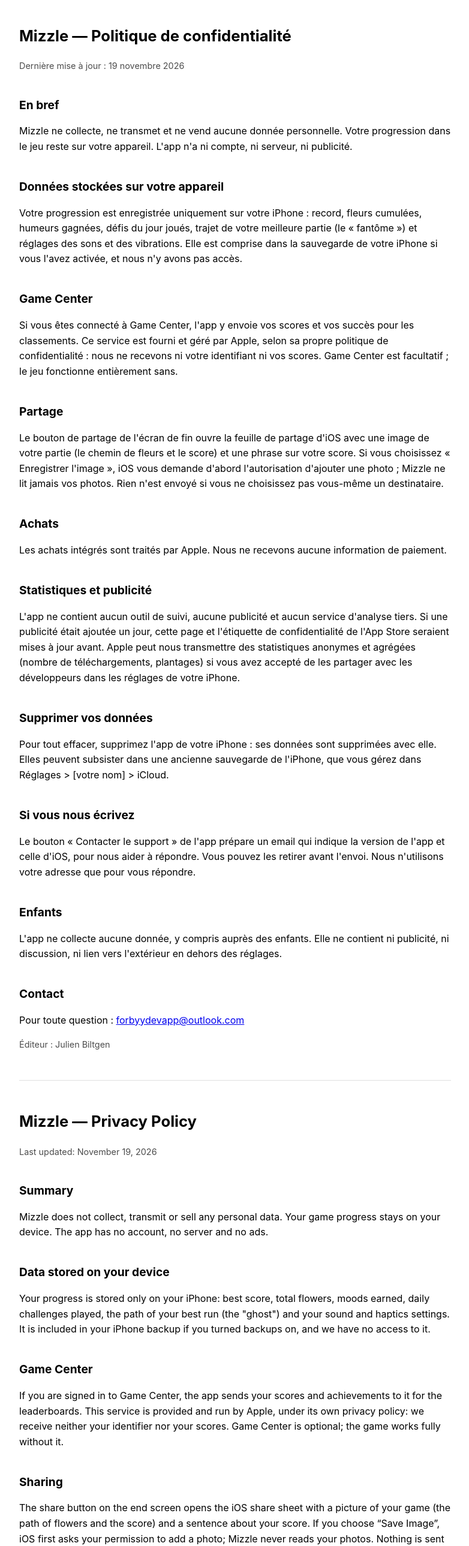
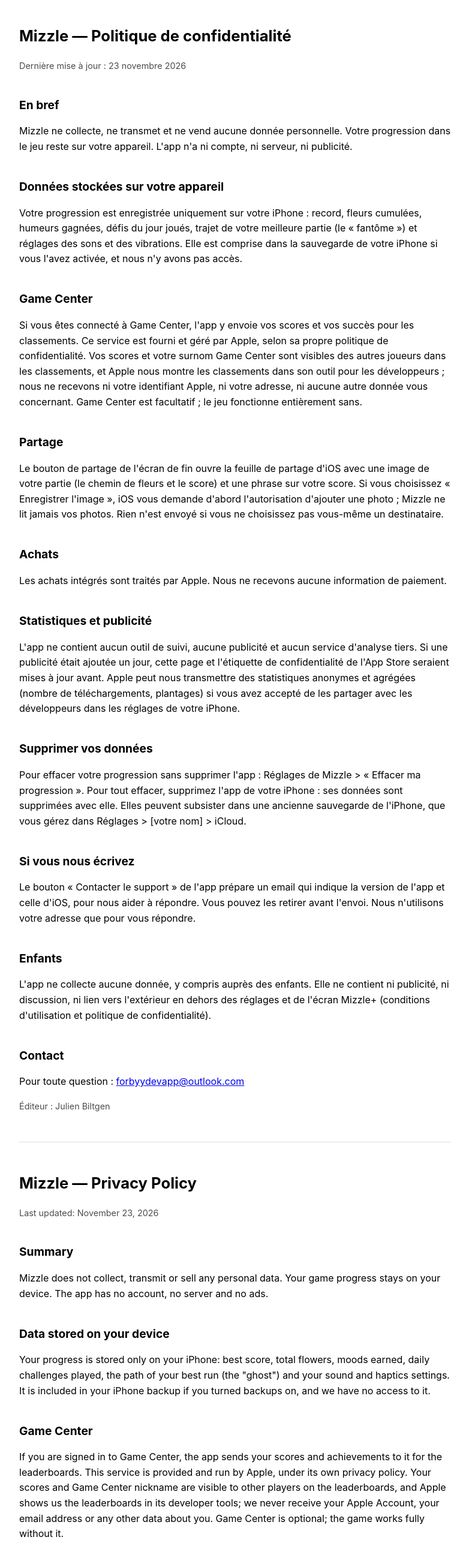
Before and after one commit to Forbyyy/studio-legal, a plain HTML site: page arcade/confidentialite.html in a window 1280 px wide. Shown: the top 2578 px of the page at 60% size, without its empty margins (248-1030 px from the left). Drawn offline with Linux system fonts and the light colour scheme.

Commit message:
Mizzle : politique de confidentialité mise à jour (Game Center visible des autres joueurs, liens de l'écran Mizzle+, « Effacer ma progression »)
Co-Authored-By: Claude Opus 5.5 <noreply@anthropic.com>

```diff
--- a/arcade/confidentialite.html
+++ b/arcade/confidentialite.html
@@ -13,10 +13,10 @@
 </style>
 </head>
 <body>
-<!-- Mizzle, version 1.0 : vérifié dans le code le 2026-11-19 (aucun accès réseau propre ; Game Center et achats gérés par Apple). -->
+<!-- Mizzle, version 1.0 : vérifié dans le code le 2026-11-19, relu le 2026-11-23 (build 4) (aucun accès réseau propre ; Game Center et achats gérés par Apple). -->
 
 <h1>Mizzle — Politique de confidentialité</h1>
-<p class="muted">Dernière mise à jour : 19 novembre 2026</p>
+<p class="muted">Dernière mise à jour : 23 novembre 2026</p>
 
 <h2>En bref</h2>
 <p>Mizzle ne collecte, ne transmet et ne vend aucune donnée personnelle. Votre progression dans le jeu reste sur votre appareil. L'app n'a ni compte, ni serveur, ni publicité.</p>
@@ -25,7 +25,7 @@
 <p>Votre progression est enregistrée uniquement sur votre iPhone : record, fleurs cumulées, humeurs gagnées, défis du jour joués, trajet de votre meilleure partie (le « fantôme ») et réglages des sons et des vibrations. Elle est comprise dans la sauvegarde de votre iPhone si vous l'avez activée, et nous n'y avons pas accès.</p>
 
 <h2>Game Center</h2>
-<p>Si vous êtes connecté à Game Center, l'app y envoie vos scores et vos succès pour les classements. Ce service est fourni et géré par Apple, selon sa propre politique de confidentialité : nous ne recevons ni votre identifiant ni vos scores. Game Center est facultatif ; le jeu fonctionne entièrement sans.</p>
+<p>Si vous êtes connecté à Game Center, l'app y envoie vos scores et vos succès pour les classements. Ce service est fourni et géré par Apple, selon sa propre politique de confidentialité. Vos scores et votre surnom Game Center sont visibles des autres joueurs dans les classements, et Apple nous montre les classements dans son outil pour les développeurs ; nous ne recevons ni votre identifiant Apple, ni votre adresse, ni aucune autre donnée vous concernant. Game Center est facultatif ; le jeu fonctionne entièrement sans.</p>
 
 <h2>Partage</h2>
 <p>Le bouton de partage de l'écran de fin ouvre la feuille de partage d'iOS avec une image de votre partie (le chemin de fleurs et le score) et une phrase sur votre score. Si vous choisissez « Enregistrer l'image », iOS vous demande d'abord l'autorisation d'ajouter une photo ; Mizzle ne lit jamais vos photos. Rien n'est envoyé si vous ne choisissez pas vous-même un destinataire.</p>
@@ -37,13 +37,13 @@
 <p>L'app ne contient aucun outil de suivi, aucune publicité et aucun service d'analyse tiers. Si une publicité était ajoutée un jour, cette page et l'étiquette de confidentialité de l'App Store seraient mises à jour avant. Apple peut nous transmettre des statistiques anonymes et agrégées (nombre de téléchargements, plantages) si vous avez accepté de les partager avec les développeurs dans les réglages de votre iPhone.</p>
 
 <h2>Supprimer vos données</h2>
-<p>Pour tout effacer, supprimez l'app de votre iPhone : ses données sont supprimées avec elle. Elles peuvent subsister dans une ancienne sauvegarde de l'iPhone, que vous gérez dans Réglages &gt; [votre nom] &gt; iCloud.</p>
+<p>Pour effacer votre progression sans supprimer l'app : Réglages de Mizzle &gt; « Effacer ma progression ». Pour tout effacer, supprimez l'app de votre iPhone : ses données sont supprimées avec elle. Elles peuvent subsister dans une ancienne sauvegarde de l'iPhone, que vous gérez dans Réglages &gt; [votre nom] &gt; iCloud.</p>
 
 <h2>Si vous nous écrivez</h2>
 <p>Le bouton « Contacter le support » de l'app prépare un email qui indique la version de l'app et celle d'iOS, pour nous aider à répondre. Vous pouvez les retirer avant l'envoi. Nous n'utilisons votre adresse que pour vous répondre.</p>
 
 <h2>Enfants</h2>
-<p>L'app ne collecte aucune donnée, y compris auprès des enfants. Elle ne contient ni publicité, ni discussion, ni lien vers l'extérieur en dehors des réglages.</p>
+<p>L'app ne collecte aucune donnée, y compris auprès des enfants. Elle ne contient ni publicité, ni discussion, ni lien vers l'extérieur en dehors des réglages et de l'écran Mizzle+ (conditions d'utilisation et politique de confidentialité).</p>
 
 <h2>Contact</h2>
 <p>Pour toute question : <a href="mailto:forbyydevapp@outlook.com">forbyydevapp@outlook.com</a></p>
@@ -53,7 +53,7 @@
 <hr>
 
 <h1 lang="en">Mizzle — Privacy Policy</h1>
-<p class="muted">Last updated: November 19, 2026</p>
+<p class="muted">Last updated: November 23, 2026</p>
 
 <h2>Summary</h2>
 <p>Mizzle does not collect, transmit or sell any personal data. Your game progress stays on your device. The app has no account, no server and no ads.</p>
@@ -62,7 +62,7 @@
 <p>Your progress is stored only on your iPhone: best score, total flowers, moods earned, daily challenges played, the path of your best run (the "ghost") and your sound and haptics settings. It is included in your iPhone backup if you turned backups on, and we have no access to it.</p>
 
 <h2>Game Center</h2>
-<p>If you are signed in to Game Center, the app sends your scores and achievements to it for the leaderboards. This service is provided and run by Apple, under its own privacy policy: we receive neither your identifier nor your scores. Game Center is optional; the game works fully without it.</p>
+<p>If you are signed in to Game Center, the app sends your scores and achievements to it for the leaderboards. This service is provided and run by Apple, under its own privacy policy. Your scores and Game Center nickname are visible to other players on the leaderboards, and Apple shows us the leaderboards in its developer tools; we never receive your Apple Account, your email address or any other data about you. Game Center is optional; the game works fully without it.</p>
 
 <h2>Sharing</h2>
 <p>The share button on the end screen opens the iOS share sheet with a picture of your game (the path of flowers and the score) and a sentence about your score. If you choose “Save Image”, iOS first asks your permission to add a photo; Mizzle never reads your photos. Nothing is sent unless you pick a recipient yourself.</p>
@@ -74,13 +74,13 @@
 <p>The app contains no tracking, no advertising and no third-party analytics. If ads were ever added, this page and the App Store privacy label would be updated first. Apple may share anonymous, aggregated statistics (downloads, crashes) with us if you chose to share them with app developers in your iPhone settings.</p>
 
 <h2>Deleting your data</h2>
-<p>To erase everything, delete the app from your iPhone: its data is deleted with it. It may remain in an older iPhone backup, which you manage in Settings &gt; [your name] &gt; iCloud.</p>
+<p>To erase your progress without deleting the app: Mizzle's Settings &gt; “Erase my progress”. To erase everything, delete the app from your iPhone: its data is deleted with it. It may remain in an older iPhone backup, which you manage in Settings &gt; [your name] &gt; iCloud.</p>
 
 <h2>If you contact us</h2>
 <p>The app's "Contact Support" button prepares an email that includes the app version and the iOS version, to help us answer. You can remove them before sending. We only use your address to reply to you.</p>
 
 <h2>Children</h2>
-<p>The app does not collect any data, including from children. It contains no ads, no chat and no outside links except in Settings.</p>
+<p>The app does not collect any data, including from children. It contains no ads, no chat and no outside links except in Settings and on the Mizzle+ screen (terms of use and privacy policy).</p>
 
 <h2>Contact</h2>
 <p>For any question: <a href="mailto:forbyydevapp@outlook.com">forbyydevapp@outlook.com</a></p>
```
